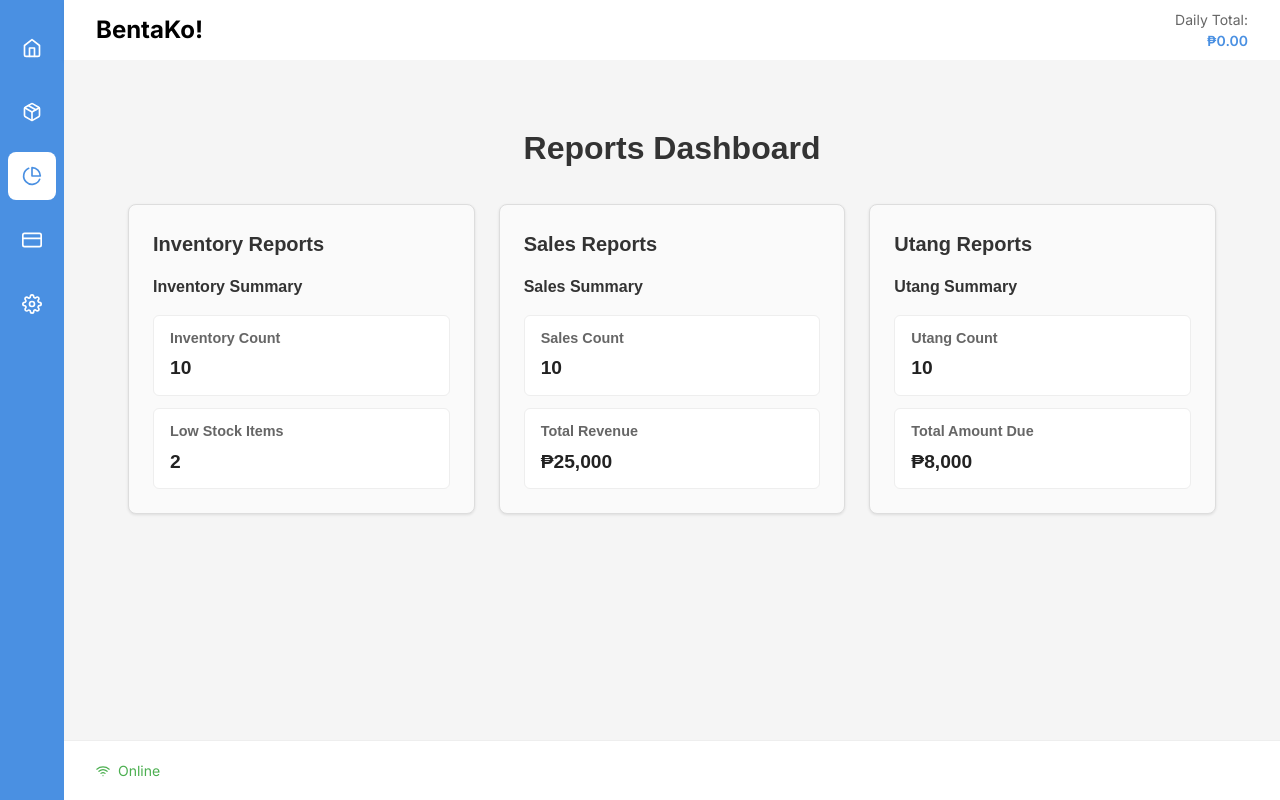
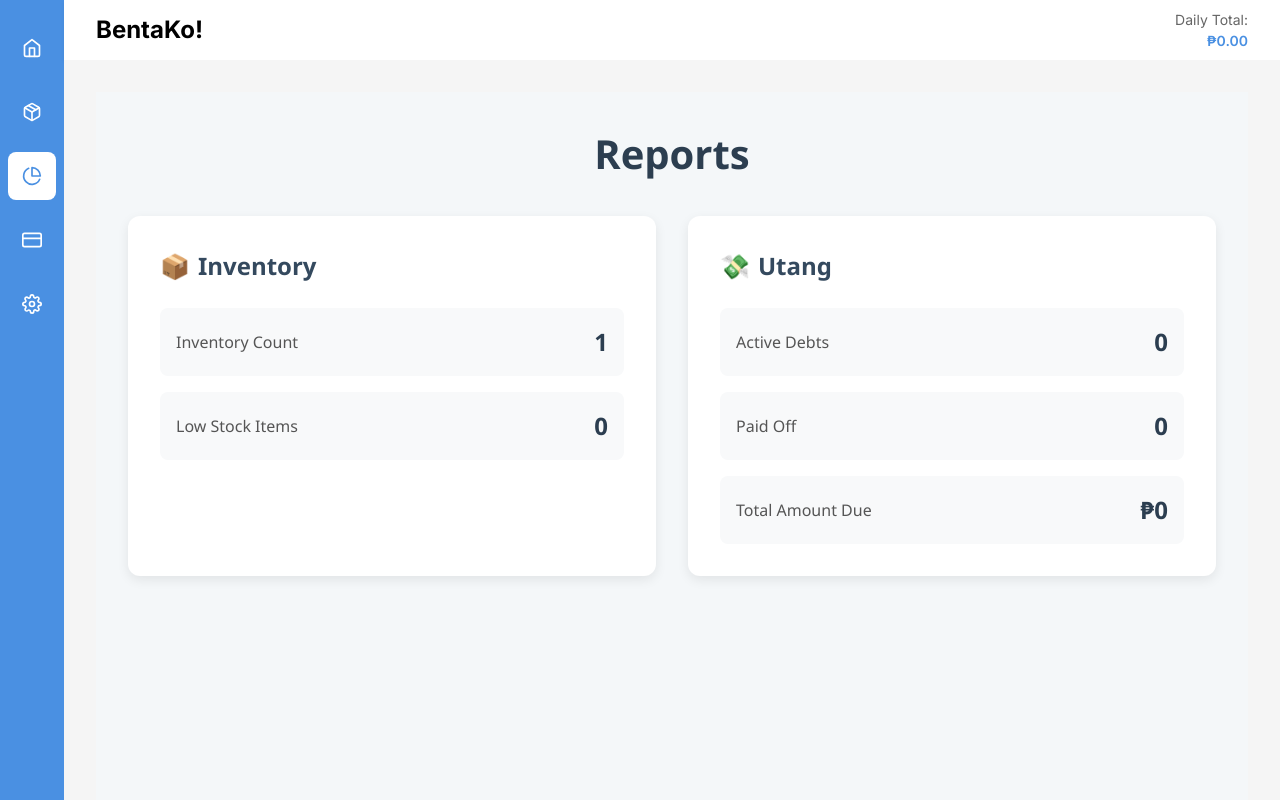
Before and after one commit to Ravsalt/BentaKo, a React (Vite) app: page /reports in a window 1280 px wide. Shown: the top 800 px of the page. Built offline with nearby package versions, Linux system fonts and the light colour scheme.

Commit message:
feat: enhance Reports page with real-time inventory and debt data

```diff
--- a/src/pages/Reports.tsx
+++ b/src/pages/Reports.tsx
@@ -1,48 +1,108 @@
 import React from "react";
+import { useInventoryList, useLowStockItems } from "../hooks/useInventory";
+import { useDebtList } from "../hooks/useDebt";
 
-// Mock data for demonstration
+const Spinner = () => (
+  <svg
+    width="24"
+    height="24"
+    viewBox="0 0 24 24"
+    xmlns="http://www.w3.org/2000/svg"
+  >
+    <circle
+      cx="12"
+      cy="12"
+      r="10"
+      stroke="#09f"
+      strokeWidth="4"
+      fill="none"
+      strokeDasharray="15 80"
+      strokeLinecap="round"
+    >
+      <animateTransform
+        attributeName="transform"
+        type="rotate"
+        from="0 12 12"
+        to="360 12 12"
+        dur="1s"
+        repeatCount="indefinite"
+      />
+    </circle>
+  </svg>
+);
+
+export default function Reports() {
+  const { data: inventoryItems, isLoading: isLoadingInventory } =
+    useInventoryList();
+  const { data: lowStockItems, isLoading: isLoadingLowStock } =
+    useLowStockItems();
+  const { data: debts, isLoading: isLoadingDebts } = useDebtList();
+
+  const activeDebts = debts?.filter((debt) => debt.status !== "Paid");
+  const paidDebts = debts?.filter((debt) => debt.status === "Paid");
+
+  const totalAmountDue =
+    activeDebts?.reduce((acc, debt) => acc + debt.amount, 0) ?? 0;
+
   const reportsData = [
     {
       category: "Inventory",
+      icon: "📦",
       summary: [
-      { label: "Inventory Count", value: 10 },
-      { label: "Low Stock Items", value: 2 },
-    ],
+        {
+          label: "Inventory Count",
+          value: inventoryItems?.length ?? 0,
+          isLoading: isLoadingInventory,
         },
         {
-    category: "Sales",
-    summary: [
-      { label: "Sales Count", value: 10 },
-      { label: "Total Revenue", value: "₱25,000" },
+          label: "Low Stock Items",
+          value: lowStockItems?.length ?? 0,
+          isLoading: isLoadingLowStock,
+        },
       ],
     },
     {
       category: "Utang",
+      icon: "💸",
       summary: [
-      { label: "Utang Count", value: 10 },
-      { label: "Total Amount Due", value: "₱8,000" },
+        {
+          label: "Active Debts",
+          value: activeDebts?.length ?? 0,
+          isLoading: isLoadingDebts,
+        },
+        {
+          label: "Paid Off",
+          value: paidDebts?.length ?? 0,
+          isLoading: isLoadingDebts,
+        },
+        {
+          label: "Total Amount Due",
+          value: `₱${totalAmountDue.toLocaleString()}`,
+          isLoading: isLoadingDebts,
+        },
       ],
     },
   ];
 
-export default function Reports() {
   return (
     <div style={pageContainer}>
-      <h1 style={pageTitle}>Reports Dashboard</h1>
+      <h1 style={pageTitle}>Reports</h1>
       <div style={reportsGrid}>
         {reportsData.map((report) => (
           <div key={report.category} style={card}>
-            <h2 style={sectionTitle}>{report.category} Reports</h2>
-            <div>
-              <h3 style={summaryTitle}>{report.category} Summary</h3>
-              <div style={summaryGrid}>
+            <h2 style={sectionTitle}>
+              <span style={{ marginRight: "0.5rem" }}>{report.icon}</span>
+              {report.category}
+            </h2>
+            <div style={summaryContainer}>
               {report.summary.map((item) => (
-                  <div key={item.label} style={summaryCard}>
-                    <h4 style={summaryLabel}>{item.label}</h4>
-                    <p style={summaryValue}>{item.value}</p>
+                <div key={item.label} style={summaryItem}>
+                  <span style={summaryLabel}>{item.label}</span>
+                  <span style={summaryValue}>
+                    {item.isLoading ? <Spinner /> : item.value}
+                  </span>
                 </div>
               ))}
-              </div>
             </div>
           </div>
         ))}
@@ -52,61 +112,66 @@ export default function Reports() {
 }
 
 // --- Styles ---
-const pageContainer = {
+
+const pageContainer: React.CSSProperties = {
   padding: "2rem",
-  fontFamily: "sans-serif",
+  fontFamily: "'Segoe UI', 'Roboto', 'Helvetica Neue', sans-serif",
+  backgroundColor: "#f4f7f9",
+  minHeight: "100vh",
 };
 
-const pageTitle = {
+const pageTitle: React.CSSProperties = {
+  fontSize: "2.5rem",
+  fontWeight: "bold",
+  color: "#2c3e50",
   marginBottom: "2rem",
   textAlign: "center",
 };
 
-const reportsGrid = {
+const reportsGrid: React.CSSProperties = {
   display: "grid",
-  gridTemplateColumns: "repeat(auto-fit, minmax(300px, 1fr))",
-  gap: "1.5rem",
+  gridTemplateColumns: "repeat(auto-fit, minmax(350px, 1fr))",
+  gap: "2rem",
 };
 
-const card = {
-  border: "1px solid #ddd",
-  borderRadius: "8px",
-  padding: "1.5rem",
-  backgroundColor: "#fafafa",
-  boxShadow: "0 1px 3px rgba(0,0,0,0.1)",
+const card: React.CSSProperties = {
+  backgroundColor: "#ffffff",
+  borderRadius: "12px",
+  padding: "2rem",
+  boxShadow: "0 4px 12px rgba(0, 0, 0, 0.08)",
 };
 
-const sectionTitle = {
-  fontSize: "1.25rem",
-  marginBottom: "1rem",
+const sectionTitle: React.CSSProperties = {
+  fontSize: "1.5rem",
+  fontWeight: 600,
+  color: "#34495e",
+  marginBottom: "1.5rem",
+  display: "flex",
+  alignItems: "center",
 };
 
-const summaryTitle = {
-  fontSize: "1rem",
-  marginBottom: "1rem",
-  color: "#333",
+const summaryContainer: React.CSSProperties = {
+  display: "flex",
+  flexDirection: "column",
+  gap: "1rem",
 };
 
-const summaryGrid = {
-  display: "grid",
-  gap: "0.75rem",
+const summaryItem: React.CSSProperties = {
+  display: "flex",
+  justifyContent: "space-between",
+  alignItems: "center",
+  padding: "1rem",
+  backgroundColor: "#f8f9fa",
+  borderRadius: "8px",
 };
 
-const summaryCard = {
-  backgroundColor: "#fff",
-  padding: "0.75rem 1rem",
-  borderRadius: "6px",
-  border: "1px solid #eee",
+const summaryLabel: React.CSSProperties = {
+  fontSize: "1rem",
+  color: "#555",
 };
 
-const summaryLabel = {
-  fontSize: "0.9rem",
-  color: "#666",
-  marginBottom: "0.3rem",
+const summaryValue: React.CSSProperties = {
+  fontSize: "1.5rem",
+  fontWeight: "bold",
+  color: "#2c3e50",
 };
-
-const summaryValue = {
-  fontSize: "1.2rem",
-  fontWeight: "bold",
-  color: "#222",
-};
```
Lines whose indentation alone changed are shown as unchanged.
